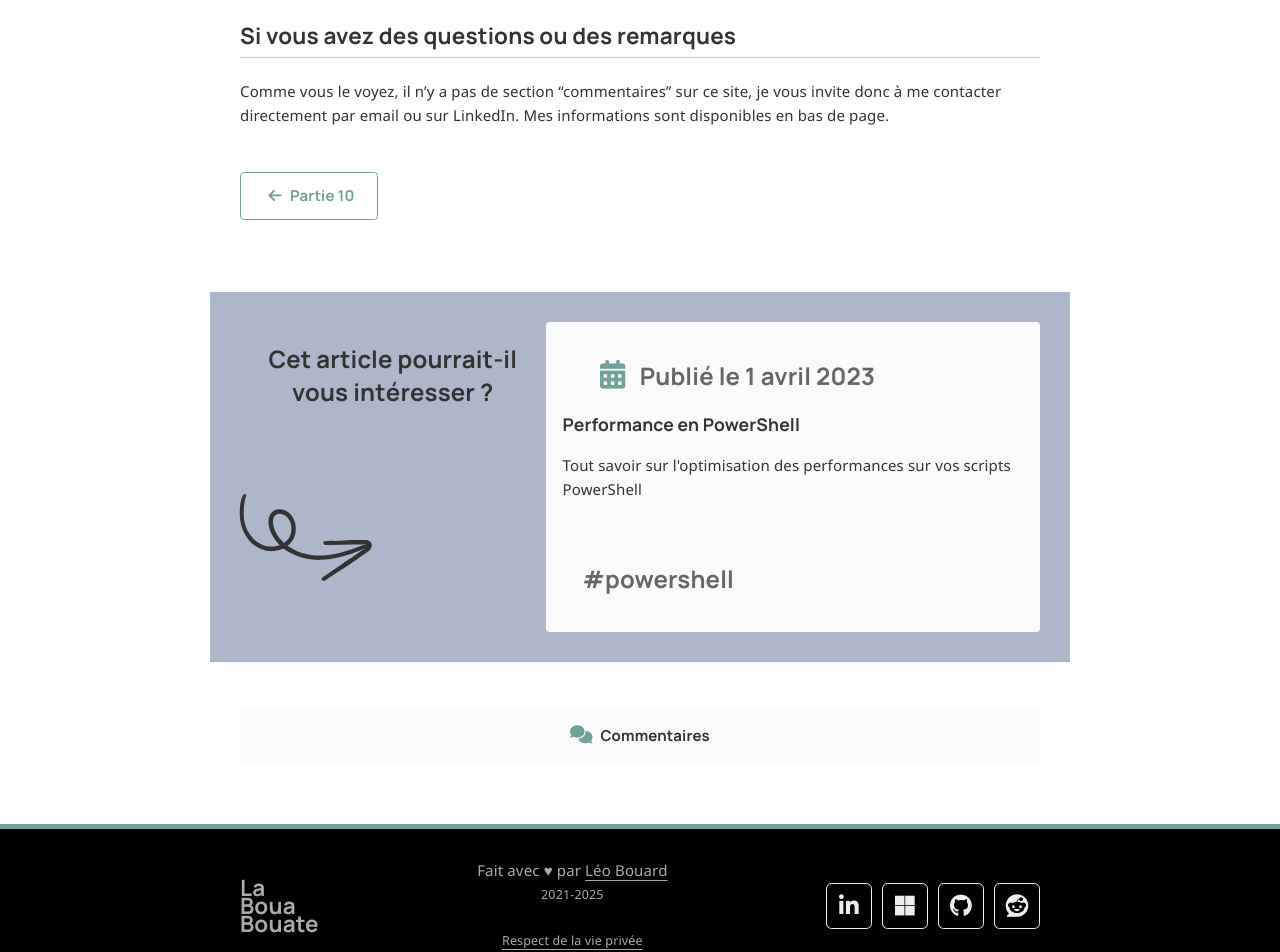
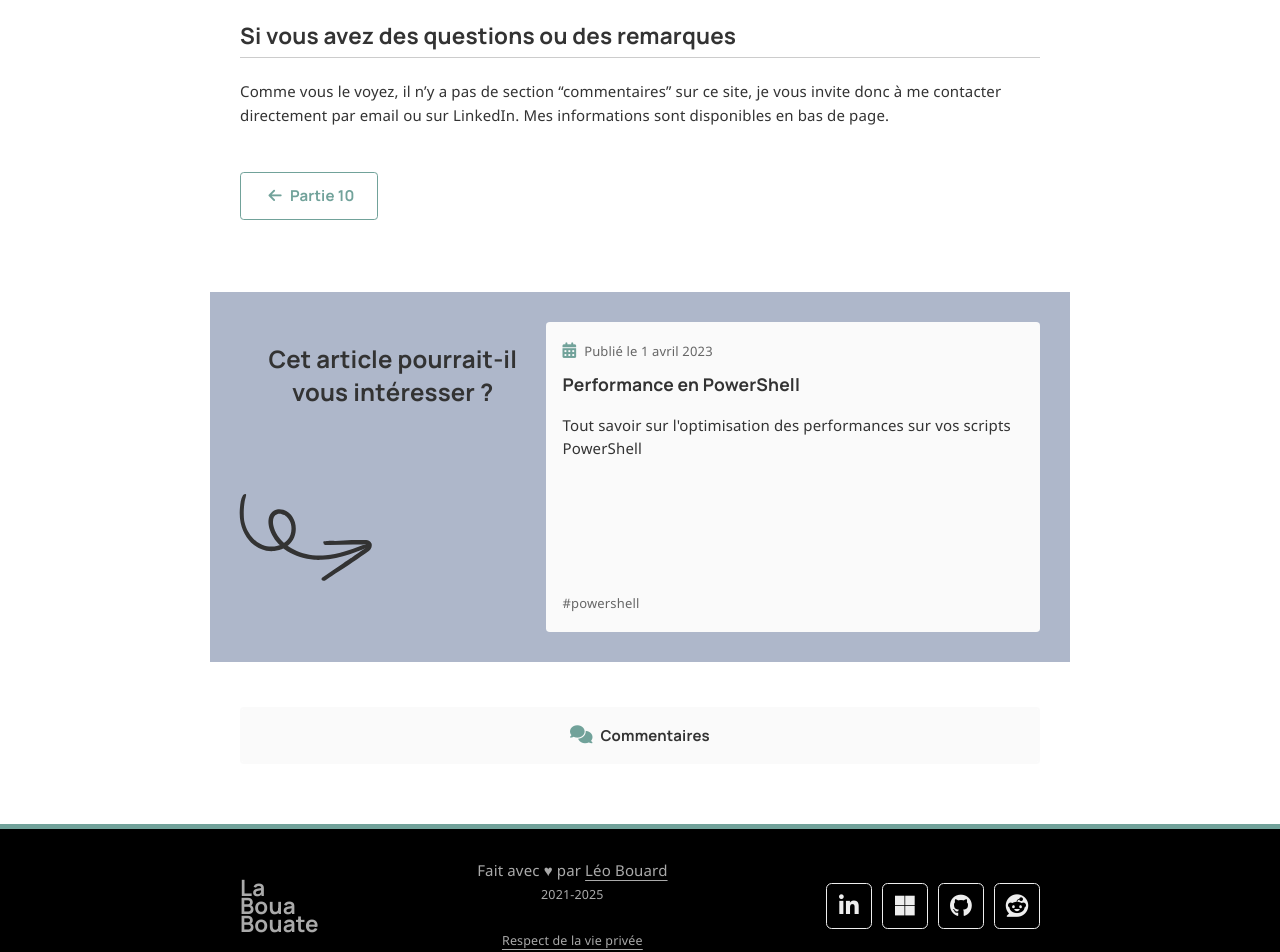
Before and after one commit to leobouard/leobouard.github.io, a Jekyll site: the page built from _posts/2022-12-01-cours-pratique-powershell-conclusion.md, in a window 1280 px wide. Shown: the part 1134-2086 px from the top of the page. Built offline with Jekyll 4.4.1, drawn with Linux system fonts in a browser that asks for light colours; nearby versions of some CDN libraries; some web fonts are replaced; comment, search, counter and statistics services are not loaded.

Commit message:
Update containers.scss

```diff
--- a/_sass/containers.scss
+++ b/_sass/containers.scss
@@ -51,7 +51,7 @@ section.recommandation {
     justify-content: flex-end;
 }
 
-section.recommandation span {
+span.recommandation {
     font-family: var(--titlefont);
     max-width: 310px;
     font-size: x-large;
```
